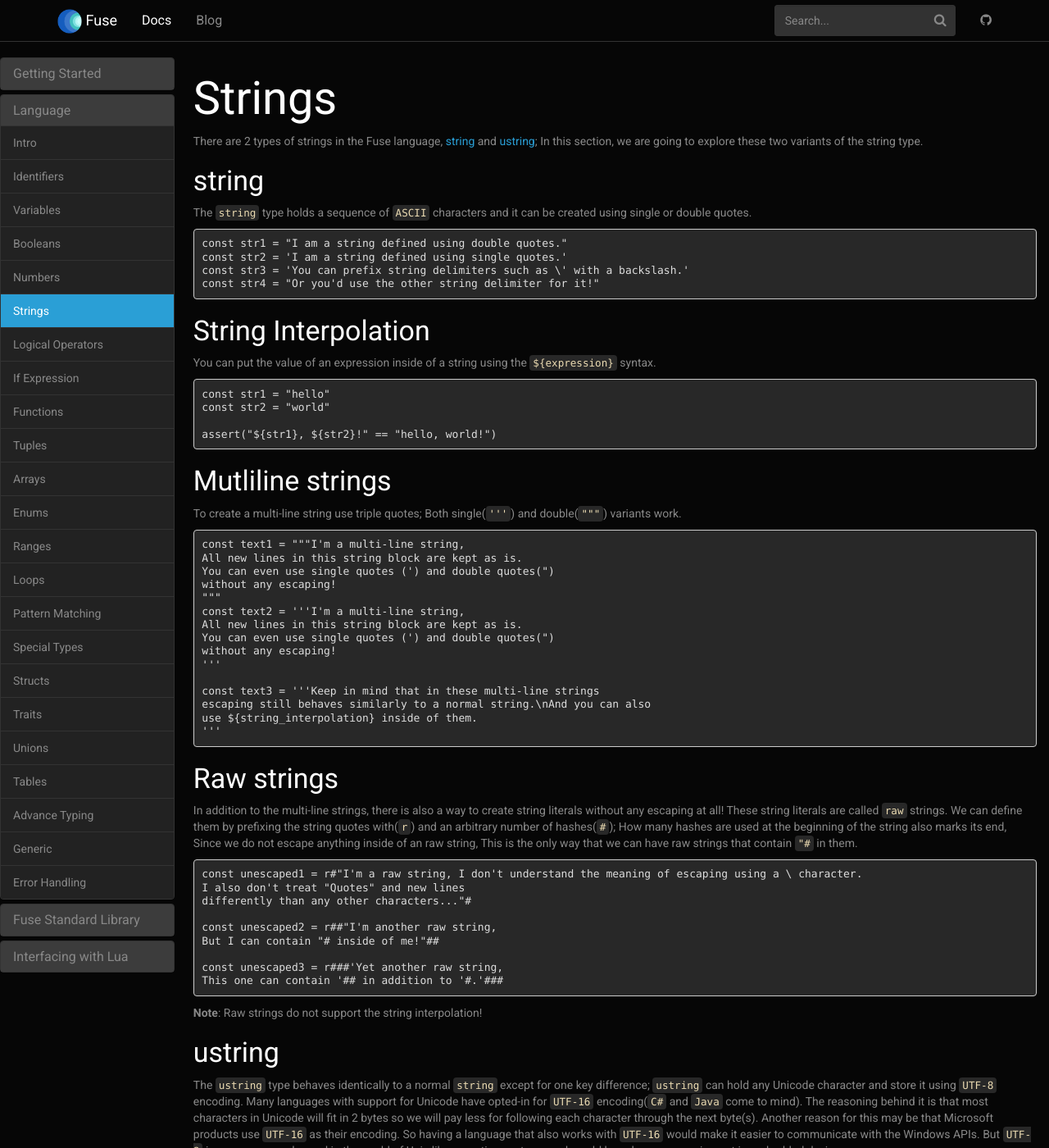
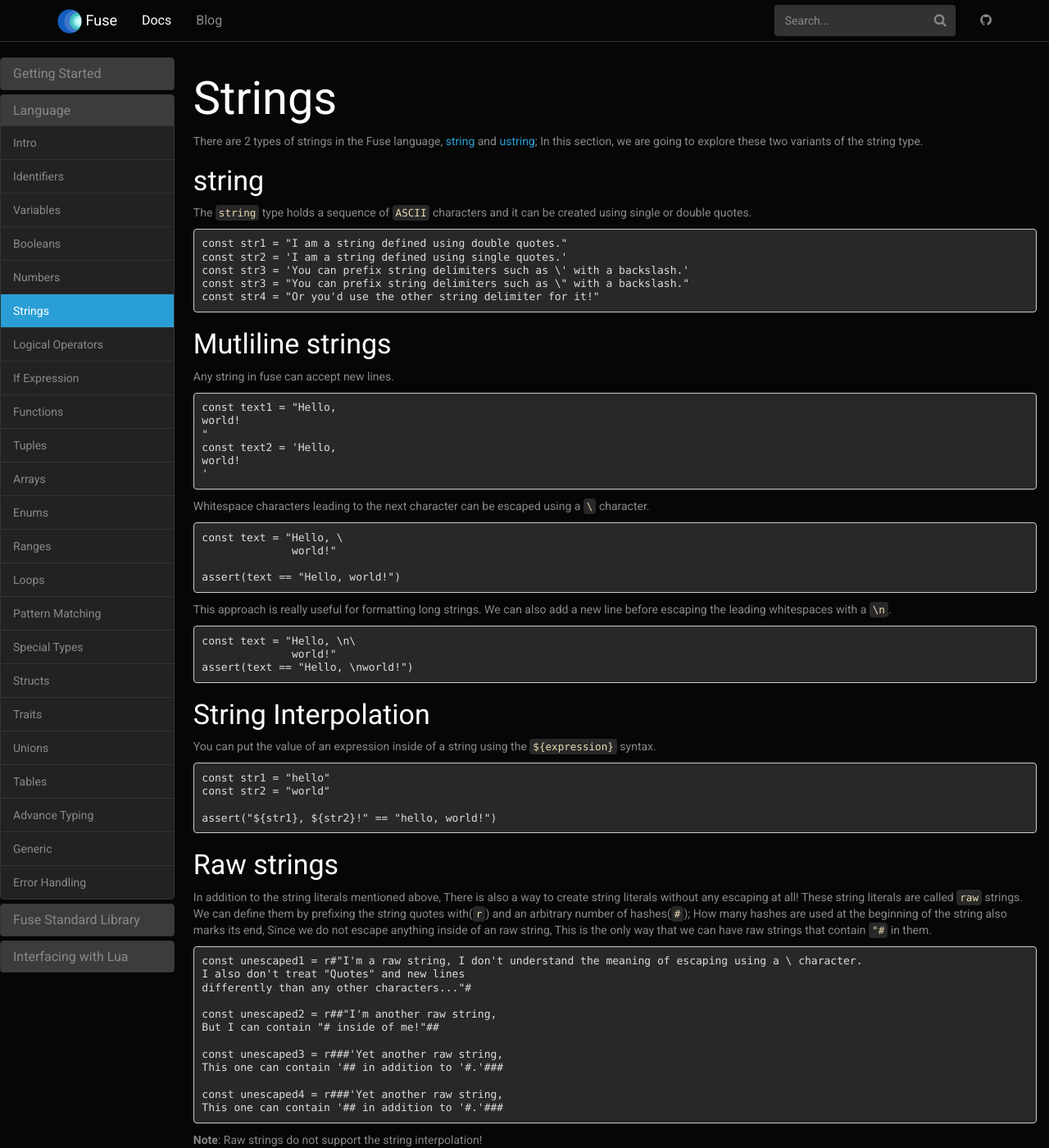
Before and after one commit to fuse-lang/fuse-lang.github.io, a Jekyll site: the page built from _docs/language/05-strings.md, in a window 1280 px wide and 1400 px high. Shown: the whole window at 82% size. Built offline with Jekyll 4.4.1, drawn with Linux system fonts in a browser that asks for light colours; some of the changed text lies outside the part shown.

Commit message:
fix: update string documentation.

````diff
--- a/_docs/language/05-strings.md
+++ b/_docs/language/05-strings.md
@@ -14,7 +14,38 @@ The `string` type holds a sequence of `ASCII` characters and it can be created u
 const str1 = "I am a string defined using double quotes."
 const str2 = 'I am a string defined using single quotes.'
 const str3 = 'You can prefix string delimiters such as \' with a backslash.'
+const str3 = "You can prefix string delimiters such as \" with a backslash."
 const str4 = "Or you'd use the other string delimiter for it!"
+```
+
+### Mutliline strings
+
+Any string in fuse can accept new lines.
+
+```fuse
+const text1 = "Hello,
+world!
+"
+const text2 = 'Hello,
+world!
+'
+```
+
+Whitespace characters leading to the next character can be escaped using a `\` character.
+
+```fuse
+const text = "Hello, \
+              world!"
+
+assert(text == "Hello, world!")
+```
+
+This approach is really useful for formatting long strings. We can also add a new line before escaping the leading whitespaces with a `\n`.
+
+```fuse
+const text = "Hello, \n\
+              world!"
+assert(text == "Hello, \nworld!")
 ```
 
 ### String Interpolation
@@ -28,31 +59,9 @@ const str2 = "world"
 assert("${str1}, ${str2}!" == "hello, world!")
 ```
 
-### Mutliline strings
-
-To create a multi-line string use triple quotes; Both single(`'''`) and double(`"""`) variants work.
-
-```fuse
-const text1 = """I'm a multi-line string,
-All new lines in this string block are kept as is.
-You can even use single quotes (') and double quotes(")
-without any escaping!
-"""
-const text2 = '''I'm a multi-line string,
-All new lines in this string block are kept as is.
-You can even use single quotes (') and double quotes(")
-without any escaping!
-'''
-
-const text3 = '''Keep in mind that in these multi-line strings
-escaping still behaves similarly to a normal string.\nAnd you can also
-use ${string_interpolation} inside of them.
-'''
-```
-
 ### Raw strings
 
-In addition to the multi-line strings, there is also a way to create string literals without any escaping at all!
+In addition to the string literals mentioned above, There is also a way to create string literals without any escaping at all!
 These string literals are called `raw` strings. We can define them by prefixing the string quotes with(`r`) and an arbitrary number of hashes(`#`); How many hashes are used at the beginning of the string also marks its end, Since we do not escape anything inside of an raw string, This is the only way that we can have raw strings that contain `"#` in them.
 
 ```fuse
@@ -64,6 +73,9 @@ const unescaped2 = r##"I'm another raw string,
 But I can contain "# inside of me!"##
 
 const unescaped3 = r###'Yet another raw string,
+This one can contain '## in addition to '#.'###
+
+const unescaped4 = r###'Yet another raw string,
 This one can contain '## in addition to '#.'###
 ```
 __Note__: Raw strings do not support the string interpolation!
@@ -87,15 +99,9 @@ const hello = "こんにちは" as ustring
 const hello = ustring::from("こんにちは")
 ```
 
-This rule is also applied to `multi-line` and `raw` strings.
+This rule is also applies to `raw` strings.
 
 ```fuse
-const a = u"""a multi
-line string"""
-
-const b = u'''another multi
-line string'''
-
 -- notice that u comes before r
 const c = ur#"a "raw"
 'string' with \unescaped \characters\"#
````
Also changed, not shown: Gemfile.lock.
